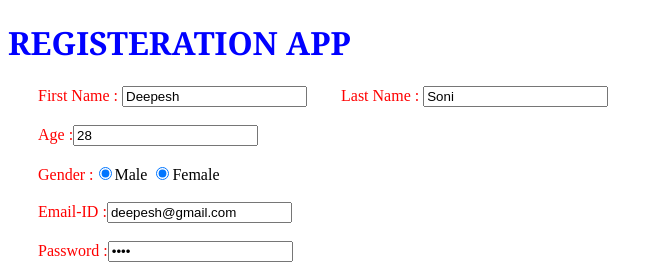
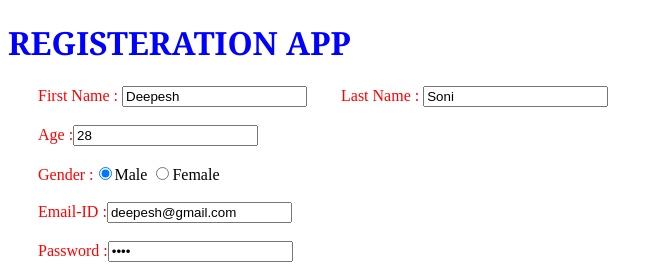
Before and after one commit to deepeshkumarsoni/RegisterationApp, an Angular app: page / in a window 1280 px wide. Shown: the top 264 px of the page, without its empty margins (0-663 px from the left). Built offline with nearby package versions, Linux system fonts and the light colour scheme.

Commit message:
changes in gender function

```diff
--- a/src/app/app.component.html
+++ b/src/app/app.component.html
@@ -14,7 +14,7 @@
 
   <div class="form-group">
     <label> Gender :</label>
-    <span *ngFor = 'let gender of genderList'>
+    <span *ngFor = "let gender of genderList">
       <input type ="radio" [checked] = "isGenderSelected(gender.id)"/>{{gender.name}}
     </span>
   </div> <br>
--- a/src/app/app.component.ts
+++ b/src/app/app.component.ts
@@ -67,7 +67,7 @@ export class AppComponent {
         firstName:'Deepesh',
         lastName:'Soni',
         age : 28,
-        gender : '2',
+        gender : '1',
         email : 'deepesh@gmail.com',
         password : 'abcd',
         countryList : ["INDIA"],
@@ -169,13 +169,10 @@ export class AppComponent {
 
   }
     isGenderSelected(genderId: string) {
-    let check = false;
-    this.genderList.forEach((element) => {
-      if(element.id === genderId){
-        check = true;
+      if(this.user.gender === genderId){
+        return true;
       }
-    });
-    return check
+
   }
 
     isSelected(academyId: string) {
```
